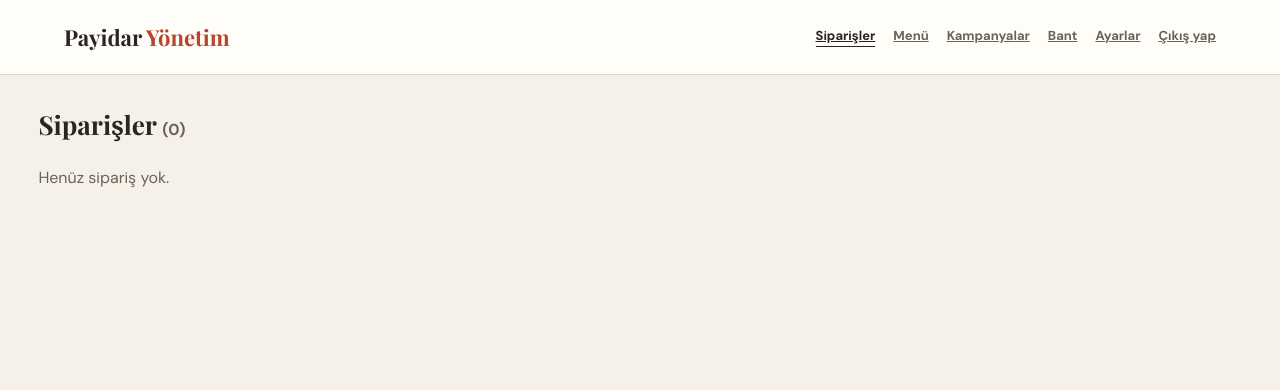
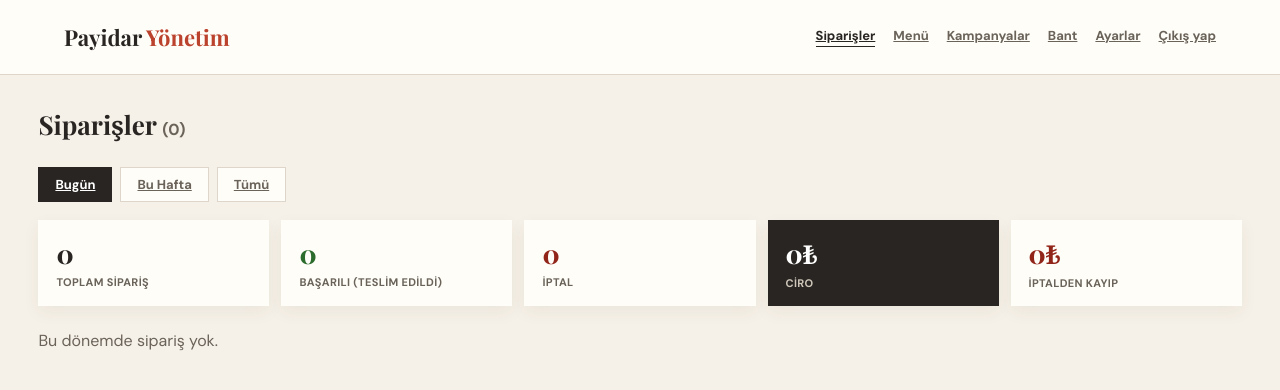
Before and after one commit to oguzhangokdaldal-coder/payidar_pide, a Flask app: page /admin/siparisler in a window 1280 px wide. Shown: the top 390 px of the page. Run offline with Flask 3, Linux system fonts and the light colour scheme; the visitor is signed in with stand-in values (Sample User, id 1).

Commit message:
Siparislere donem filtresi (bugun/bu hafta/tumu) ve istatistik satiri ekle
- /admin/siparisler artik varsayilan olarak sadece bugunku siparisleri
  gosteriyor (Turkiye saatiyle gun basi), Bu Hafta ve Tumu sekmeleriyle
  genisletilebiliyor. Boylece siparis sayisi artinca panel tek uzun
  liste olmaktan cikiyor.
- Sectigin donem icin: toplam siparis, basarili (teslim edildi) sayisi,
  iptal sayisi, ciro (basarili siparislerin toplami) ve iptalden kaynakli
  kayip (iptal edilen siparislerin toplam tutari) kart seklinde gosteriliyor.

Co-Authored-By: Claude Sonnet 5 <noreply@anthropic.com>

```diff
--- a/app.py
+++ b/app.py
@@ -464,15 +464,46 @@ def admin_logout():
     return redirect(url_for("admin_login"))
 
 
+def _period_start_utc(period):
+    """Seçili dönemin (Türkiye saatiyle) başlangıcını, DB'deki created_at ile
+    karşılaştırılabilecek naive UTC datetime olarak döndürür."""
+    now_tr = datetime.now(TR_TZ)
+    if period == "hafta":
+        start_local = (now_tr - timedelta(days=now_tr.weekday())).replace(hour=0, minute=0, second=0, microsecond=0)
+    else:  # "bugun"
+        start_local = now_tr.replace(hour=0, minute=0, second=0, microsecond=0)
+    return start_local.astimezone(ZoneInfo("UTC")).replace(tzinfo=None)
+
+
 @app.route("/admin/siparisler")
 def admin_orders():
     if not session.get("is_admin"):
         return redirect(url_for("admin_login"))
-    orders = Order.query.order_by(Order.created_at.desc()).all()
+
+    period = request.args.get("donem", "bugun")
+    if period not in ("bugun", "hafta", "tumu"):
+        period = "bugun"
+
+    query = Order.query
+    if period != "tumu":
+        query = query.filter(Order.created_at >= _period_start_utc(period))
+    orders = query.order_by(Order.created_at.desc()).all()
+
     orders_by_status = {status: [] for status in ORDER_STATUS_COLUMNS}
     for order in orders:
         orders_by_status.setdefault(order.status, []).append(order)
     zone_names = {z["slug"]: z["name"] for z in DELIVERY_ZONES}
+
+    success_orders = orders_by_status.get("teslim_edildi", [])
+    cancel_orders = orders_by_status.get("iptal", [])
+    stats = {
+        "total": len(orders),
+        "success": len(success_orders),
+        "cancelled": len(cancel_orders),
+        "revenue_tl": sum(o.total_price_tl for o in success_orders),
+        "lost_tl": sum(o.total_price_tl for o in cancel_orders),
+    }
+
     return render_template(
         "admin_orders.html",
         columns=ORDER_STATUS_COLUMNS,
@@ -481,6 +512,8 @@ def admin_orders():
         status_labels=ORDER_STATUS_LABELS,
         status_transitions=ORDER_STATUS_TRANSITIONS,
         zone_names=zone_names,
+        period=period,
+        stats=stats,
     )
 
 
--- a/static/admin.css
+++ b/static/admin.css
@@ -36,6 +36,23 @@ body.admin-body { margin: 0; background: var(--cream); color: var(--ink); font-f
 .admin-empty { color: var(--muted); }
 .admin-main-board { max-width: 100%; padding: 32px 3vw 40px; }
 .admin-main-wide { max-width: 1200px; padding: 40px 3vw 80px; }
+
+/* Dönem sekmeleri + istatistik satırı */
+.period-tabs { display: flex; gap: 8px; margin-bottom: 18px; }
+.period-tabs a { padding: 8px 16px; font-size: 13px; font-weight: 700; background: var(--paper); color: var(--muted); border: 1px solid var(--line); }
+.period-tabs a.active { background: var(--ink); color: #fff; border-color: var(--ink); }
+.period-tabs a:hover:not(.active) { border-color: var(--tomato); color: var(--tomato); }
+
+.stats-row { display: flex; gap: 12px; flex-wrap: wrap; margin-bottom: 24px; }
+.stat-card { flex: 1; min-width: 130px; background: var(--paper); padding: 16px 18px; box-shadow: 0 6px 16px #4b34200f; display: flex; flex-direction: column; gap: 4px; }
+.stat-value { font-family: var(--serif); font-size: 26px; font-weight: 800; }
+.stat-label { font-size: 11px; font-weight: 700; color: var(--muted); text-transform: uppercase; letter-spacing: .03em; }
+.stat-success .stat-value { color: #2b6b2c; }
+.stat-cancel .stat-value { color: #92251a; }
+.stat-revenue { background: var(--ink); }
+.stat-revenue .stat-value { color: #fff; }
+.stat-revenue .stat-label { color: #cfc7ba; }
+.stat-loss .stat-value { color: #92251a; }
 
 /* Sütunlu (kanban) sipariş panosu — her durum kendi kutusunda */
 .order-board { display: flex; gap: 16px; align-items: start; overflow-x: auto; padding-bottom: 16px; }
--- a/templates/admin_orders.html
+++ b/templates/admin_orders.html
@@ -11,8 +11,23 @@
   {{ admin_header('siparisler') }}
   <main class="admin-main admin-main-board">
     <h2>Siparişler <small>({{ total_count }})</small></h2>
+
+    <div class="period-tabs">
+      <a href="{{ url_for('admin_orders', donem='bugun') }}"{% if period == 'bugun' %} class="active"{% endif %}>Bugün</a>
+      <a href="{{ url_for('admin_orders', donem='hafta') }}"{% if period == 'hafta' %} class="active"{% endif %}>Bu Hafta</a>
+      <a href="{{ url_for('admin_orders', donem='tumu') }}"{% if period == 'tumu' %} class="active"{% endif %}>Tümü</a>
+    </div>
+
+    <div class="stats-row">
+      <div class="stat-card"><span class="stat-value">{{ stats.total }}</span><span class="stat-label">Toplam Sipariş</span></div>
+      <div class="stat-card stat-success"><span class="stat-value">{{ stats.success }}</span><span class="stat-label">Başarılı (Teslim Edildi)</span></div>
+      <div class="stat-card stat-cancel"><span class="stat-value">{{ stats.cancelled }}</span><span class="stat-label">İptal</span></div>
+      <div class="stat-card stat-revenue"><span class="stat-value">{{ '%.0f'|format(stats.revenue_tl) }}₺</span><span class="stat-label">Ciro</span></div>
+      <div class="stat-card stat-loss"><span class="stat-value">{{ '%.0f'|format(stats.lost_tl) }}₺</span><span class="stat-label">İptalden Kayıp</span></div>
+    </div>
+
     {% if not total_count %}
-      <p class="admin-empty">Henüz sipariş yok.</p>
+      <p class="admin-empty">Bu dönemde sipariş yok.</p>
     {% else %}
     <div class="order-board">
       {% for status in columns %}
```
